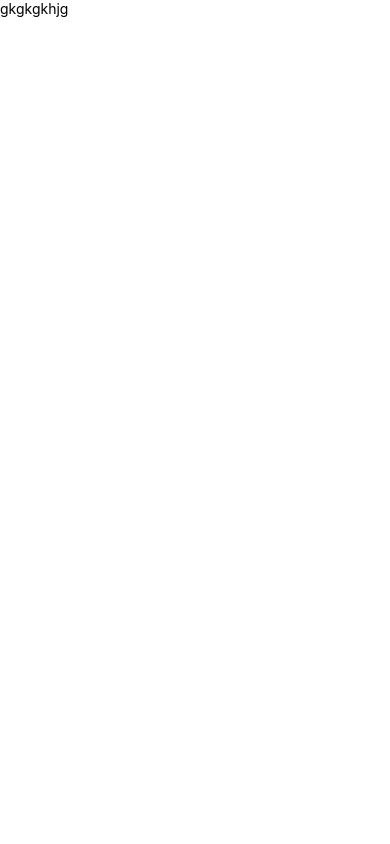
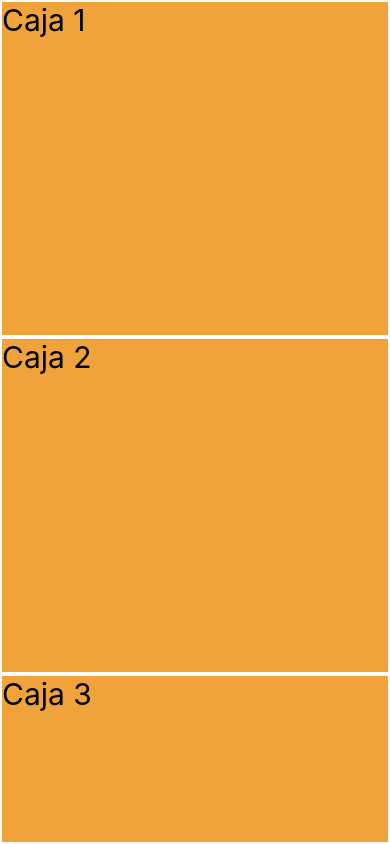
Before and after one commit to Softx0/CounterApp, a React Native app: screen / in a window 390 px wide. Built offline with nearby package versions, Linux system fonts and the light colour scheme.

Commit message:
Subiendo cambios correspondientes a flex

```diff
--- a/src/screens/FlexboxScreen.tsx
+++ b/src/screens/FlexboxScreen.tsx
@@ -3,12 +3,40 @@ import { StyleSheet, Text, View } from 'react-native'
 
 const FlexboxScreen = () => {
     return (
-        <View>
-            <Text>gkgkgkhjg</Text>
+        <View style={styles.container} >
+            <Text style={styles.caja1} >Caja 1</Text>
+
+            <Text style={styles.caja2}>Caja 2</Text>
+
+            <Text style={styles.caja3}>Caja 3</Text>
         </View>
     )
 }
 
 export default FlexboxScreen
 
-const styles = StyleSheet.create({})
+const styles = StyleSheet.create({
+    container: {
+        flex: 1,
+        backgroundColor: '#F0A23B'
+    },
+    caja1: {
+        flex: 4,
+        borderWidth: 2,
+        borderColor: 'white',
+        fontSize: 30
+    },
+    caja2: {
+        flex: 4,
+        borderWidth: 2,
+        borderColor: 'white',
+        fontSize: 30
+    },
+    caja3: {
+        flex: 2,
+        borderWidth: 2,
+        borderColor: 'white',
+        fontSize: 30
+    }
+
+})
```
